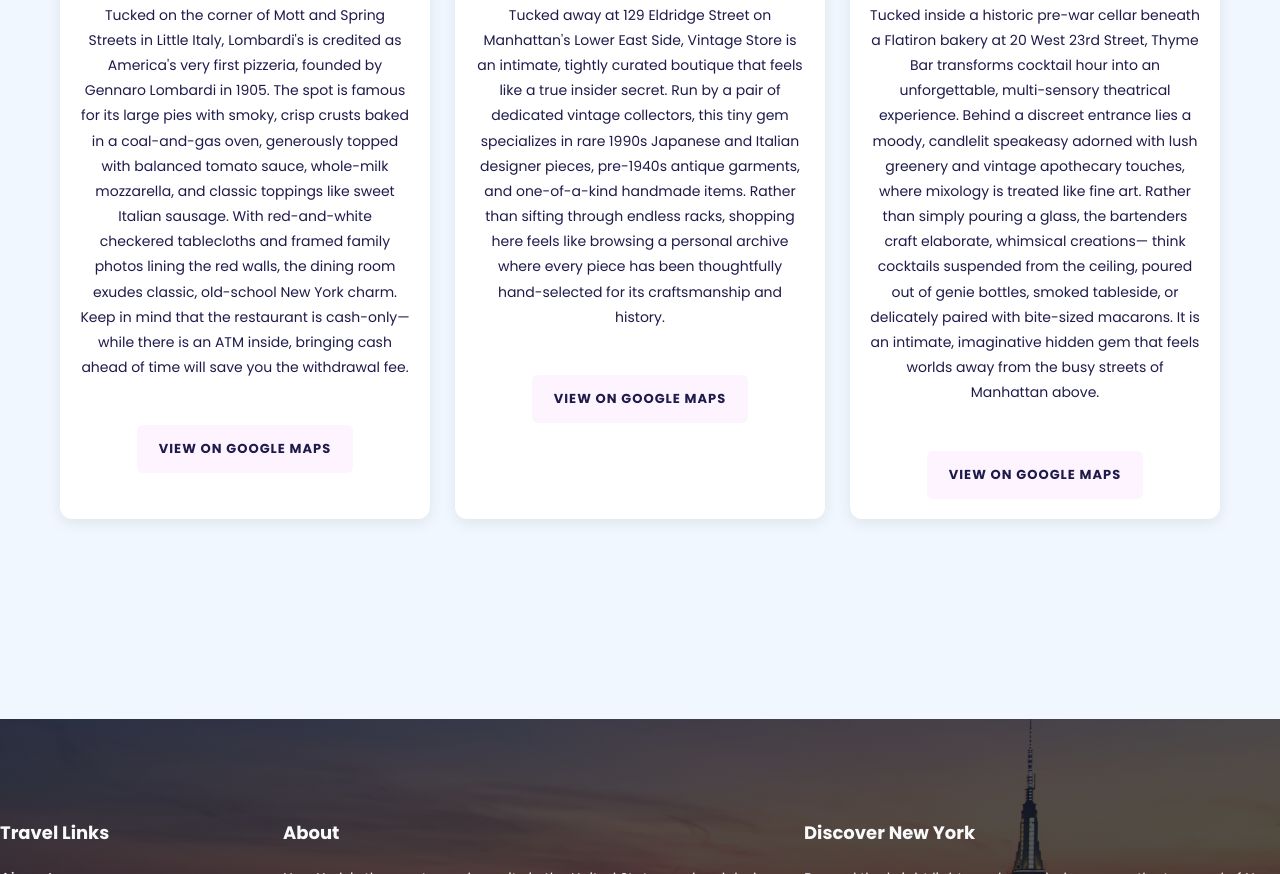
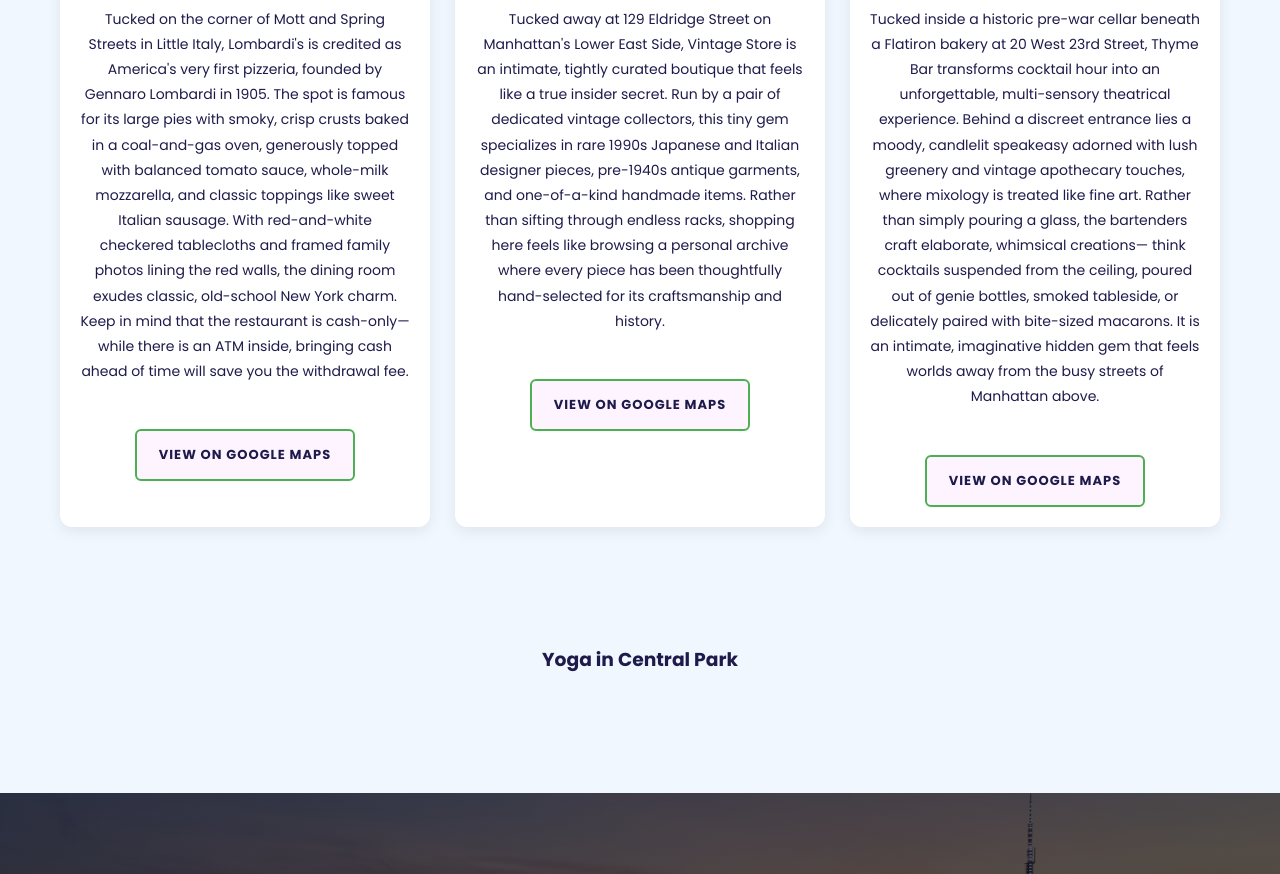
Before and after one commit to NooMaaBee/Travel-Project, a plain HTML site: page index.html in a window 1280 px wide. Shown: the part 1569-2443 px from the top of the page. Drawn offline with Linux system fonts and the light colour scheme.

Commit message:
color change, added border

```diff
--- a/index.html
+++ b/index.html
@@ -203,6 +203,10 @@
 
   </div>
 </section>
+<section class="third">
+  <h3>Yoga in Central Park</h3>
+
+</section>
 </main>
 
 
--- a/src/style.css
+++ b/src/style.css
@@ -119,6 +119,14 @@ main p {
   width: 100%;
   max-width: 1100px;
   margin: 0 auto;
+
+  /* ESSENTIALS BORDER */
+
+.essentials-grid {
+  border: 2px solid #4CAF50;
+  border-radius: 12px;
+  padding: 30px;
+}
 }
 
 
@@ -318,6 +326,13 @@ main p {
   border-radius: 6px;
   transition: background-color 0.3s ease,
               transform 0.3s ease;
+}
+/* BUTTON BORDERS */
+
+header a,
+.card-button {
+  border: 2px solid #4CAF50;
+  border-radius: 6px;
 }
 
 /* HOVER EFFECT */
```
Also changed, not shown: src/images/yoga-centralpark.jpg (added).
